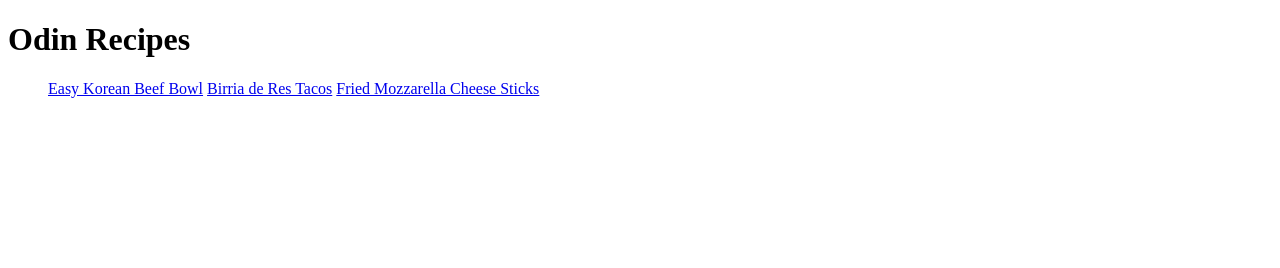
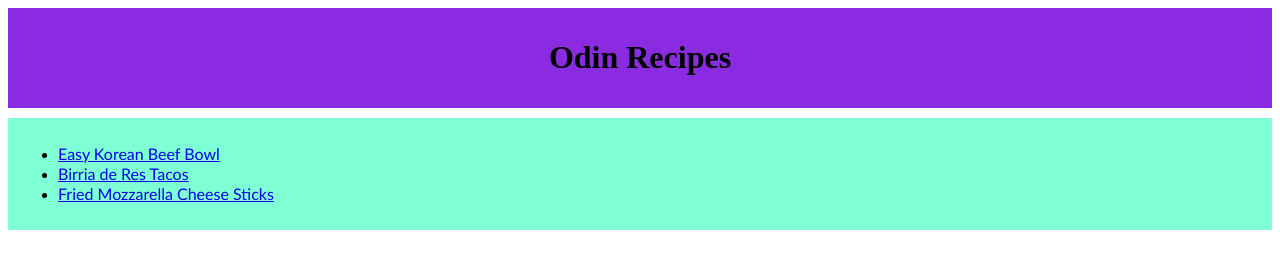
Before and after one commit to almarks/odin-recipes, a plain HTML site: page index.html in a window 1280 px wide. Drawn offline with Linux system fonts and the light colour scheme.

Commit message:
This will add atyling to the odin recipes home page
the home page has been given some color as well as some organization

```diff
--- a/index.html
+++ b/index.html
@@ -4,13 +4,22 @@
     <meta charset="UTF-8">
     <meta name="viewport" content="width=device-width, initial-scale=1.0">
     <title>Document</title>
+    <link rel="stylesheet" href="styles.css">
 </head>
 <body>
-    <h1>Odin Recipes</h1>
-    <ul>
-    <a href="recipes/korean-beef.html">Easy Korean Beef Bowl</a>
-    <a href="recipes/birria-tacos.html">Birria de Res Tacos</a>
-    <a href="recipes/mozzarella-sticks.html">Fried Mozzarella Cheese Sticks</a>
-</ul>
+<div class="pg-title">
+    <div class="content">
+        <h1>Odin Recipes</h1>
+    </div>
+</div>
+<div class="recipes">
+    <div class="content">
+        <ul>
+            <li><a href="recipes/korean-beef.html">Easy Korean Beef Bowl</a></li>
+            <li><a href="recipes/birria-tacos.html">Birria de Res Tacos</a></li>
+            <li><a href="recipes/mozzarella-sticks.html">Fried Mozzarella Cheese Sticks</a></li>
+        </ul>
+    </div>
+</div>
 </body>
 </html>
--- /dev/null
+++ b/styles.css
@@ -0,0 +1,39 @@
+* {
+    font-family: 'Times New Roman', Times, serif;
+}
+
+.pg-title {
+    background-color: blueviolet;
+    margin-bottom: 10px;
+    padding: 10px;
+}
+
+.pg-title .content{
+    text-align: center;
+}
+
+.pg-title.content h1 {
+    font-family: Verdana, Geneva, Tahoma, sans-serif;
+    font-size: medium;
+}
+
+.recipes {
+    background-color: aquamarine;
+    padding: 10px;
+}
+
+.recipes .content {
+    text-align: left;
+}
+
+.recipes .content ul {
+
+}
+
+.recipes .content ul li {
+
+}
+
+.recipes .content ul li a {
+    font-family: 'Trebuchet MS', 'Lucida Sans Unicode', 'Lucida Grande', 'Lucida Sans', Arial, sans-serif;
+}
```
